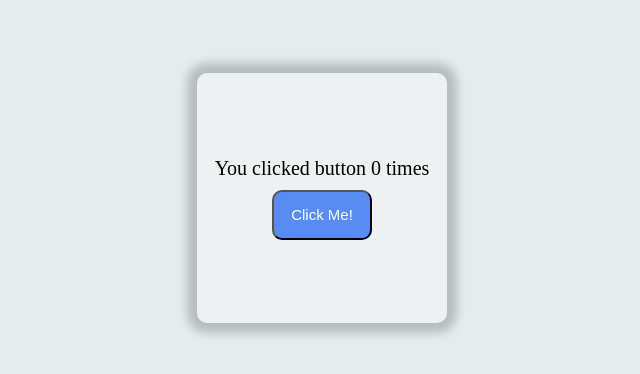
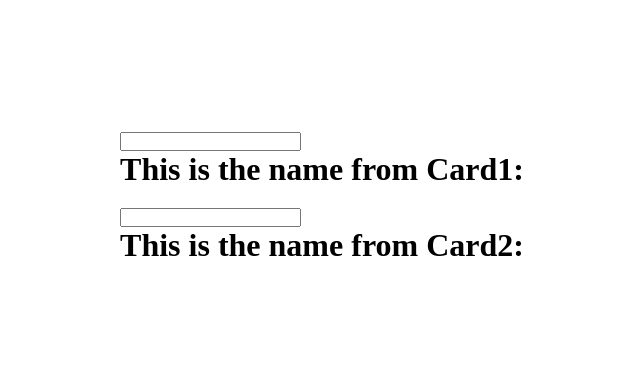
Before and after one commit to coolsrk/react-practice, a React (Create React App) app: page / in a window 1280 px wide. Shown: the part 202-576 px from the top of the page, without its empty margins (318-958 px from the left). Built offline with nearby package versions, Linux system fonts and the light colour scheme.

Commit message:
Completed: Lifting state up.

```diff
--- /dev/null
+++ b/src/State Lifting/components/App.js
@@ -0,0 +1,30 @@
+import React from "react";
+import Card from "./Card";
+import "../css/App.css";
+import { useState } from "react";
+
+const App = () => {
+  /**
+   *  Lifting state up is nothing but
+   *  moving the state from a child component to a parent component.
+   *  This is done to share the state between multiple components.
+   *  Normally we can pass state from parent to child component using props.
+   *  But if we have multiple child components that need to share the same state,
+   *  then we need to lift the state up to the parent component.
+   *  Means we need to move the state to the parent component and pass it as props to the child components.
+   *
+   *  So, if we pass state variable and setState function as props to the child components,
+   *  we can update the state from the child component and which will reflect in all the child components.
+   *  */
+
+  const [name, setName] = useState(""); // initially empty
+
+  return (
+    <div className="card-container">
+      <Card title = "Card1" name={name} setName={setName} />
+      <Card title = "Card2" name={name} setName={setName} />
+    </div>
+  );
+};
+
+export default App;
--- /dev/null
+++ b/src/State Lifting/components/Card.js
@@ -0,0 +1,15 @@
+import React from "react";
+import "../css/Card.css";
+
+const Card = (props) => {
+  return (
+    <div>
+      <input type="text" onChange={(e) => props.setName(e.target.value)} />
+      <h1>
+        This is the name from {props.title}: {props.name}
+      </h1>
+    </div>
+  );
+};
+
+export default Card;
--- /dev/null
+++ b/src/State Lifting/css/App.css
@@ -0,0 +1,15 @@
+* {
+    margin: 0;
+    padding: 0;
+    box-sizing: border-box;
+}
+
+.card-container {
+    display: flex;
+    flex-direction: column;
+    justify-content: center;
+    align-items: center;
+    gap: 20px;
+    height: 100vh;
+    width: 100vw;
+}
--- /dev/null
+++ b/src/State Lifting/css/Card.css
@@ -0,0 +1,12 @@
+.card {
+    display: flex;
+    justify-content: center;
+    align-items: center;
+    flex-direction: column;
+    gap: 10px;
+}
+
+.card {
+    height: 250px;
+    width: 250px;
+}
--- a/src/index.js
+++ b/src/index.js
@@ -2,8 +2,7 @@ import React from "react";
 import ReactDOM from "react-dom/client";
 
 // Change these 2 imports to run different examples
-import "./Passing Props as Childrens/css/example 2/App.css";
-import App from "./Passing Props as Childrens/components/example 2/App";
+import App from "./State Lifting/components/App";
 
 const root = ReactDOM.createRoot(document.getElementById("root"));
 root.render(
```
